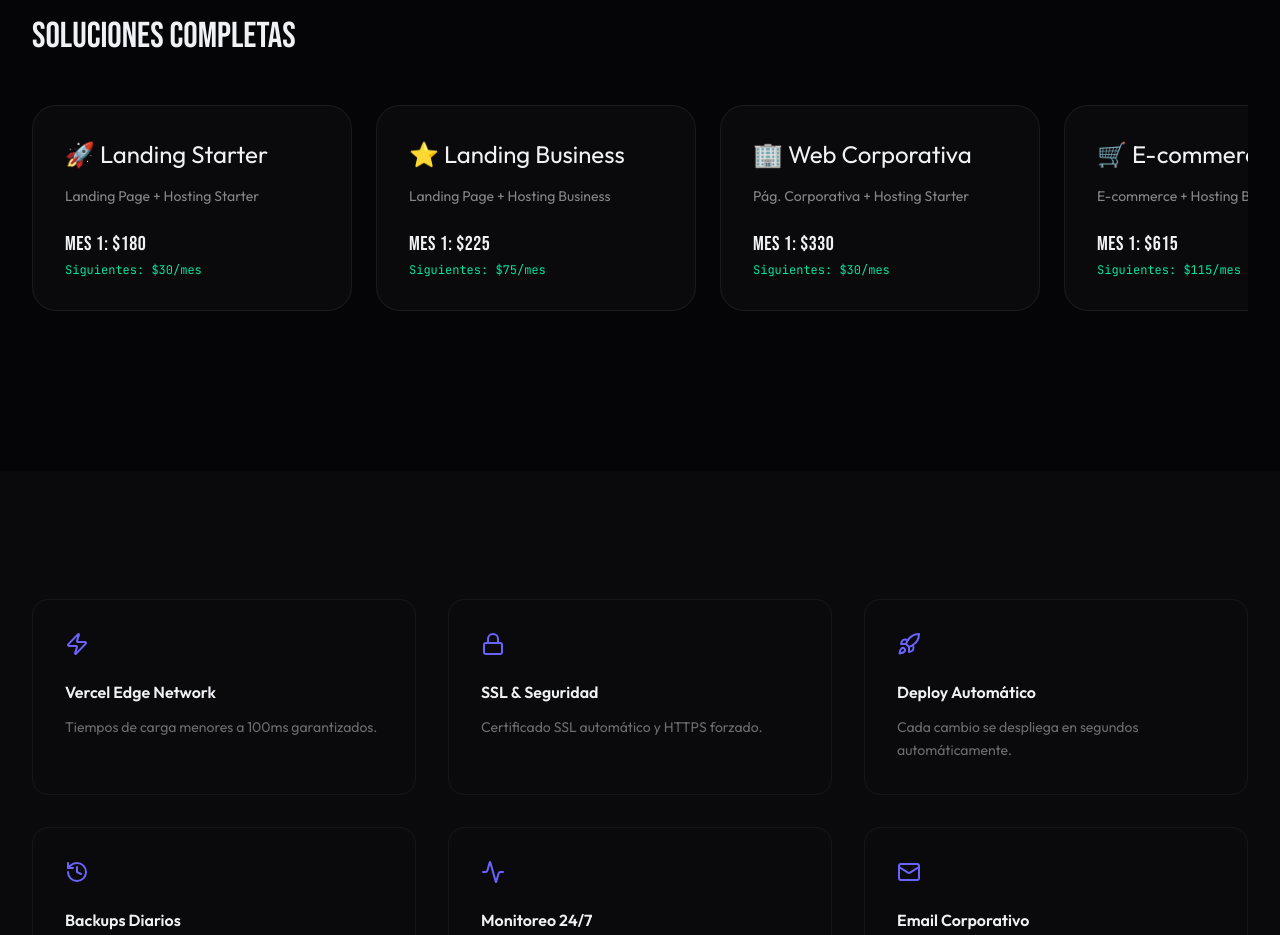
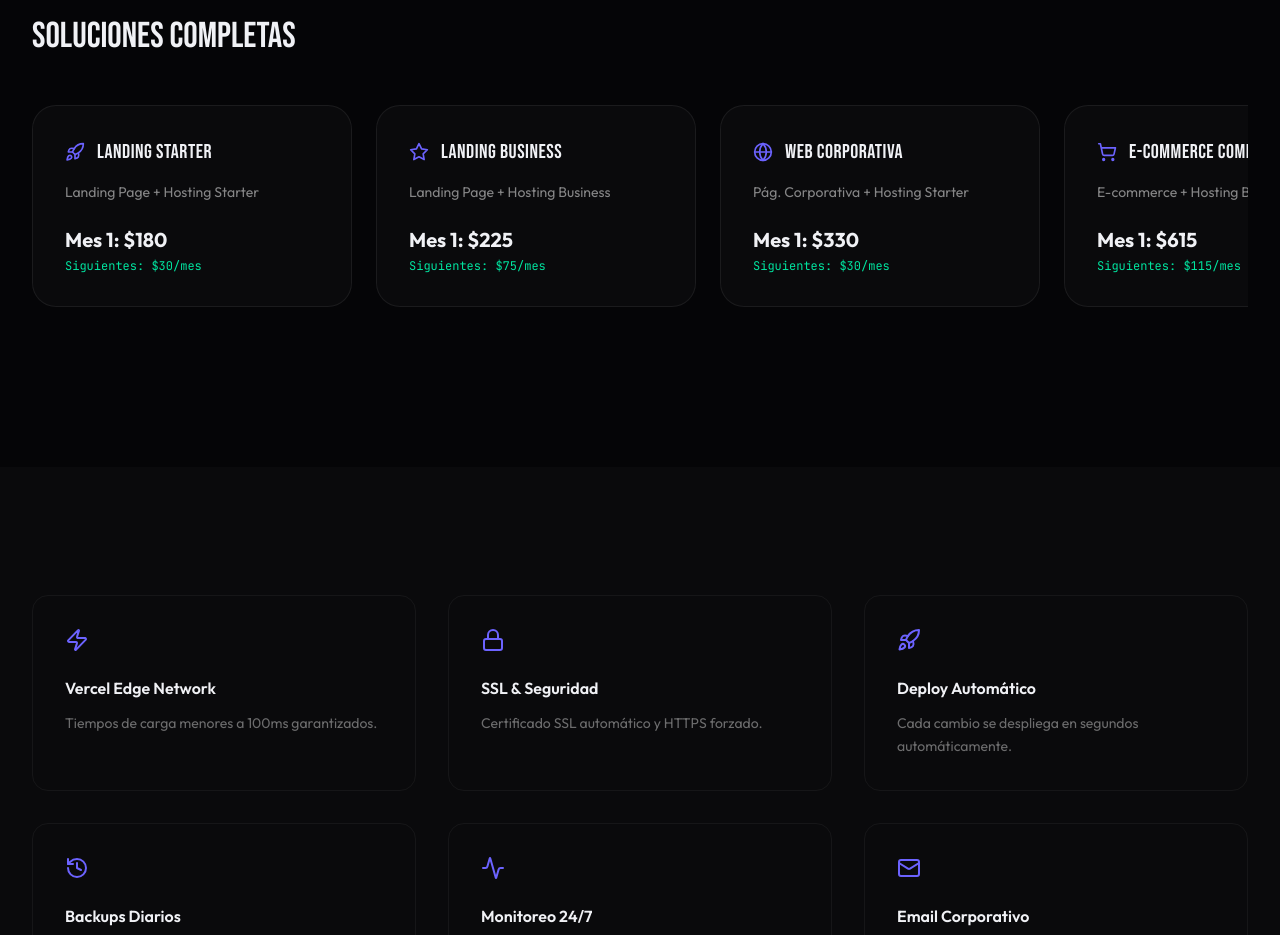
Before and after one commit to Quorex-Studio/Quorex, a React (Create React App) app: page /precios in a window 1280 px wide. Shown: the part 4541-5476 px from the top of the page. Built offline with nearby package versions, Linux system fonts and the light colour scheme.

Commit message:
style: replace emojis with Lucide icons in Pricing page combos for premium look

```diff
--- a/src/pages/Precios.jsx
+++ b/src/pages/Precios.jsx
@@ -9,7 +9,11 @@ import {
   Check,
   X,
   Lock,
-  History
+  History,
+  Star,
+  Globe,
+  ShoppingCart,
+  Cpu
 } from 'lucide-react';
 import './Precios.css';
 
@@ -394,17 +398,20 @@ const Precios = () => {
 
         <div className="combos-container reveal">
           {[
-            { tag: '🚀', title: 'Landing Starter', dev: 'Landing Page', host: 'Starter', price: 180, next: 30 },
-            { tag: '⭐', title: 'Landing Business', dev: 'Landing Page', host: 'Business', price: 225, next: 75 },
-            { tag: '🏢', title: 'Web Corporativa', dev: 'Pág. Corporativa', host: 'Starter', price: 330, next: 30 },
-            { tag: '🛒', title: 'E-commerce Completo', dev: 'E-commerce', host: 'Business + DB', price: 615, next: 115 },
-            { tag: '⚙️', title: 'Sistema Pro', dev: 'ERP', host: 'Enterprise', price: 920, next: 120 }
+            { icon: <Rocket size={20} />, title: 'Landing Starter', dev: 'Landing Page', host: 'Starter', price: 180, next: 30 },
+            { icon: <Star size={20} />, title: 'Landing Business', dev: 'Landing Page', host: 'Business', price: 225, next: 75 },
+            { icon: <Globe size={20} />, title: 'Web Corporativa', dev: 'Pág. Corporativa', host: 'Starter', price: 330, next: 30 },
+            { icon: <ShoppingCart size={20} />, title: 'E-commerce Completo', dev: 'E-commerce', host: 'Business + DB', price: 615, next: 115 },
+            { icon: <Cpu size={20} />, title: 'Sistema Pro', dev: 'ERP', host: 'Enterprise', price: 920, next: 120 }
           ].map((c, i) => (
             <div key={i} className="combo-card">
-              <div className="text-2xl mb-4">{c.tag} {c.title}</div>
+              <div className="flex items-center gap-3 mb-4">
+                <div className="text-[#6C63FF]">{c.icon}</div>
+                <div className="text-xl font-bebas tracking-wide">{c.title}</div>
+              </div>
               <div className="text-sm text-white/50 mb-6">{c.dev} + Hosting {c.host}</div>
               <div className="space-y-1">
-                <div className="text-xl font-bebas tracking-wide">Mes 1: ${c.price}</div>
+                <div className="text-xl font-bold">Mes 1: ${c.price}</div>
                 <div className="text-[#00E5A0] font-mono text-xs">Siguientes: ${c.next}/mes</div>
               </div>
             </div>
```
